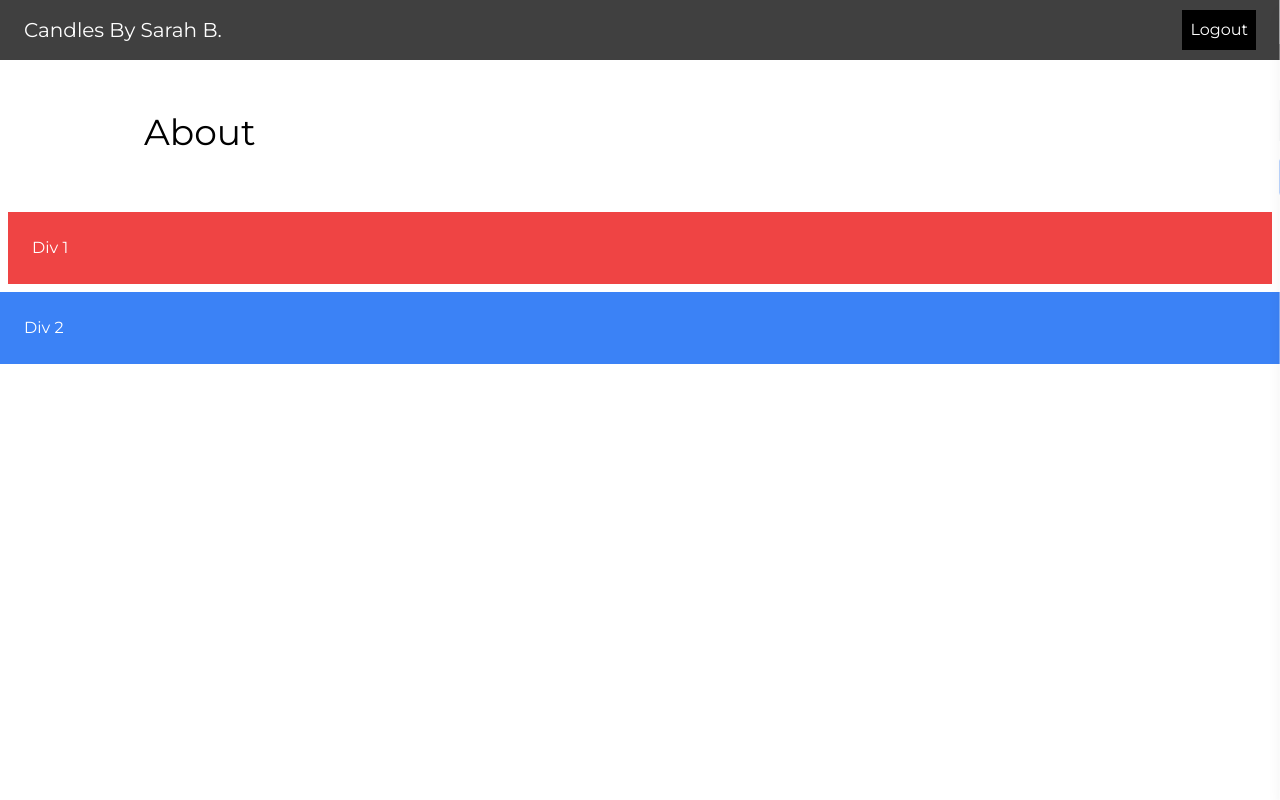
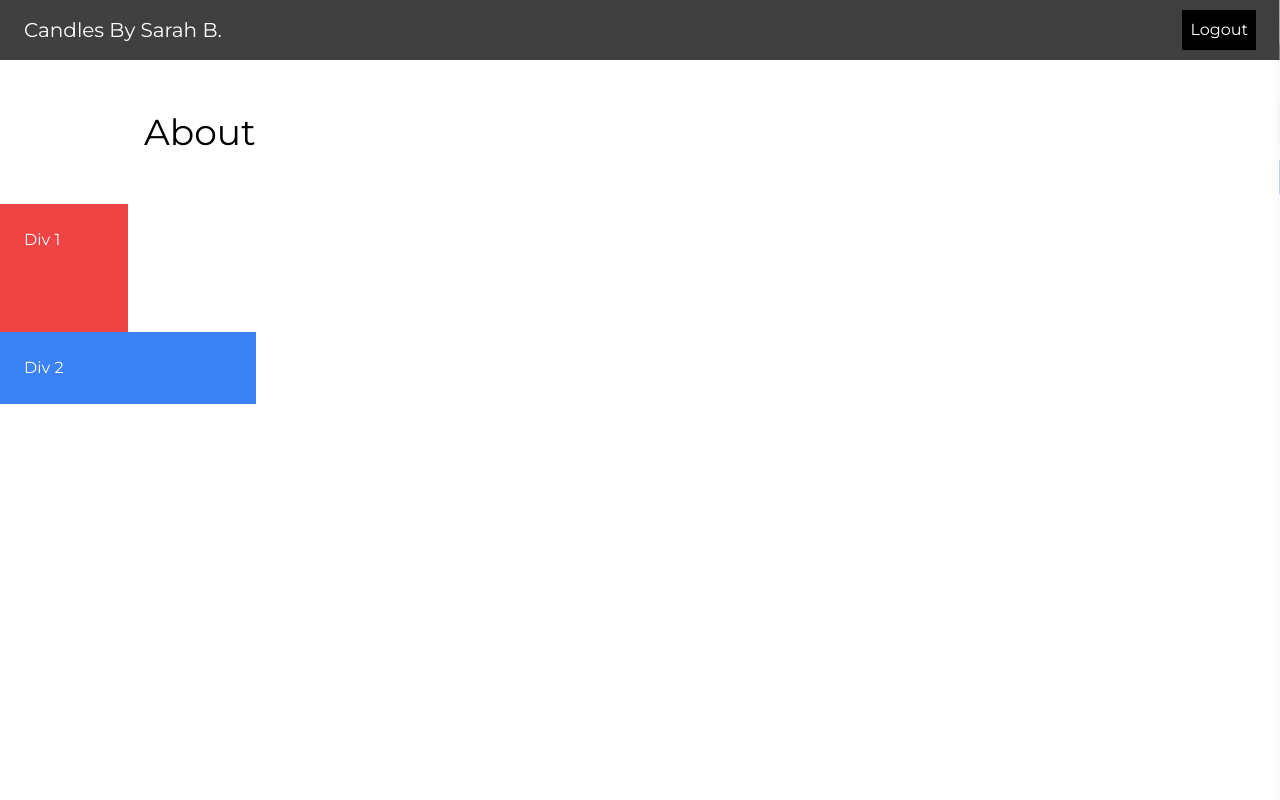
Before and after one commit to themosthigh1/candles-by-sarahb, a Next.js app: page /about in a window 1280 px wide. Shown: the top 800 px of the page. Built offline with nearby package versions, Linux system fonts and the light colour scheme; no server answers; sample sign-in values are in the browser's storage.

Commit message:
Made the text smaller on the home page.

```diff
--- a/src/app/(pages)/about/page.tsx
+++ b/src/app/(pages)/about/page.tsx
@@ -4,7 +4,7 @@ import React from 'react'
 
 const page = () => {
   return (
-    <div>
+    <div className=''>
       <PageTitle title={'About'}/>
       <div className={pageClassNames.pageSection}>
         <div className={pageClassNames.div1}>
@@ -21,7 +21,7 @@ const page = () => {
 export default page
 
 const pageClassNames = {
-  pageSection: 'text-white',
-  div1: 'bg-red-500 p-6 m-2',
-  div2: 'bg-blue-500 p-6',
+  pageSection: 'text-white flex-col max-w-sm',
+  div1: 'bg-red-500 p-6 w-1/3 h-32',
+  div2: 'bg-blue-500 p-6 w-2/3',
 }
--- a/src/components/AboutSection/AboutSection.tsx
+++ b/src/components/AboutSection/AboutSection.tsx
@@ -5,7 +5,7 @@ const AboutSection = () => {
   return (
     <div className="bg-black">
         <div className={aboutSectionClassNames.container}>
-            <h2 className='text-2xl text-white'>
+            <h2 className='text-1xl text-white'>
             From its beautiful rolling mountains to its silvery coastline, Candles by Sarah B. epitomizes everything the Carolinas stand for and more. Never heavy or over whelming, each candle flavor is designed to burn slow, clean, and light. Individually handcrafted with love and care presenting the perfect addition for any surrounding at any time.
             </h2>
         </div>
--- a/src/components/Footer/Footer.tsx
+++ b/src/components/Footer/Footer.tsx
@@ -35,7 +35,9 @@ const Footer = () => {
       <div className={container}>
         <div className={section}>
           <div className={section1}>
-            <h2 className={section1Heading}>Candles By Sarah B.</h2>
+            <h2 className={section1Heading}>
+              <Link href={"/studio"}>Candles By Sarah B.</Link>
+            </h2>
             <p className={section1Content}>
              {footerText}
             </p>
```
